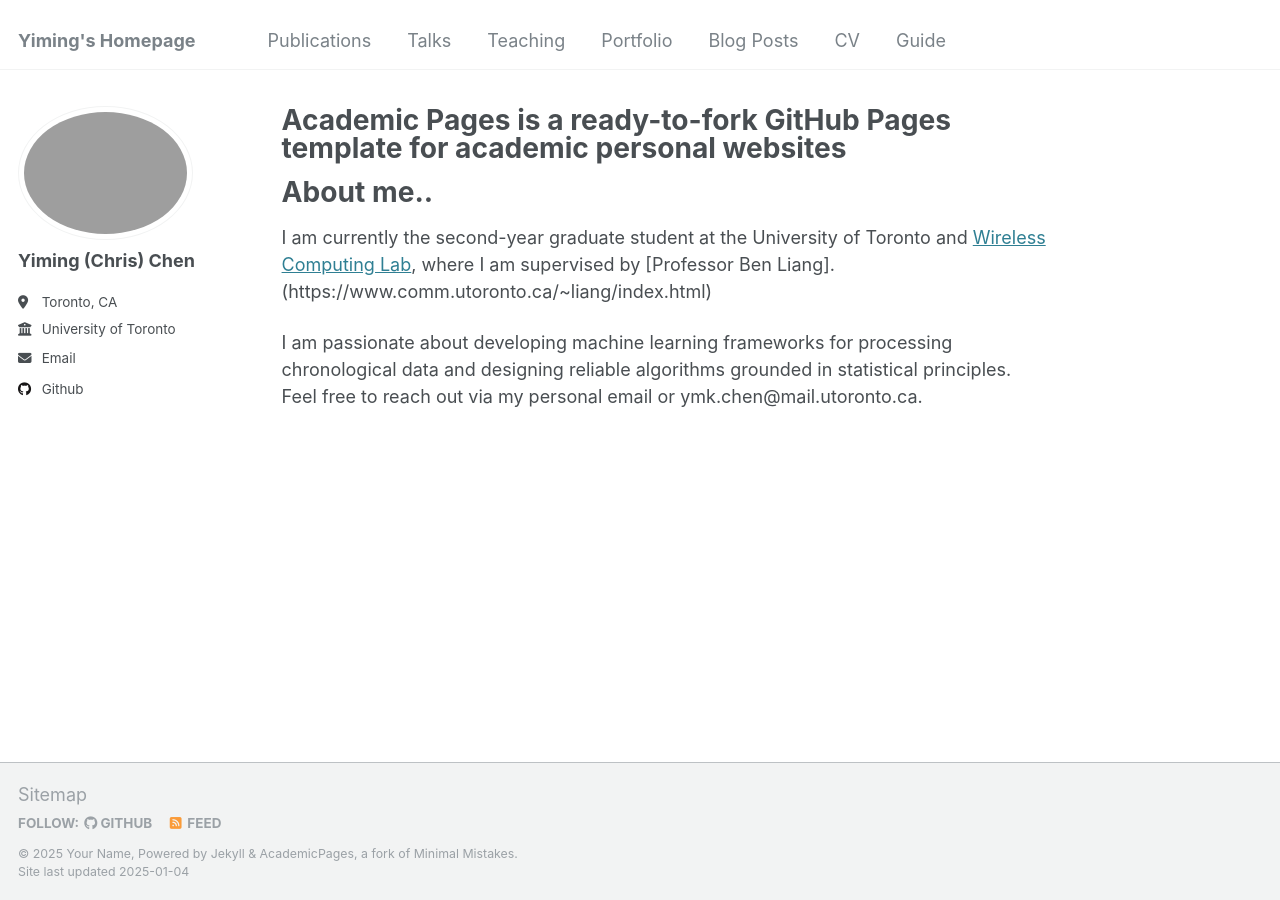
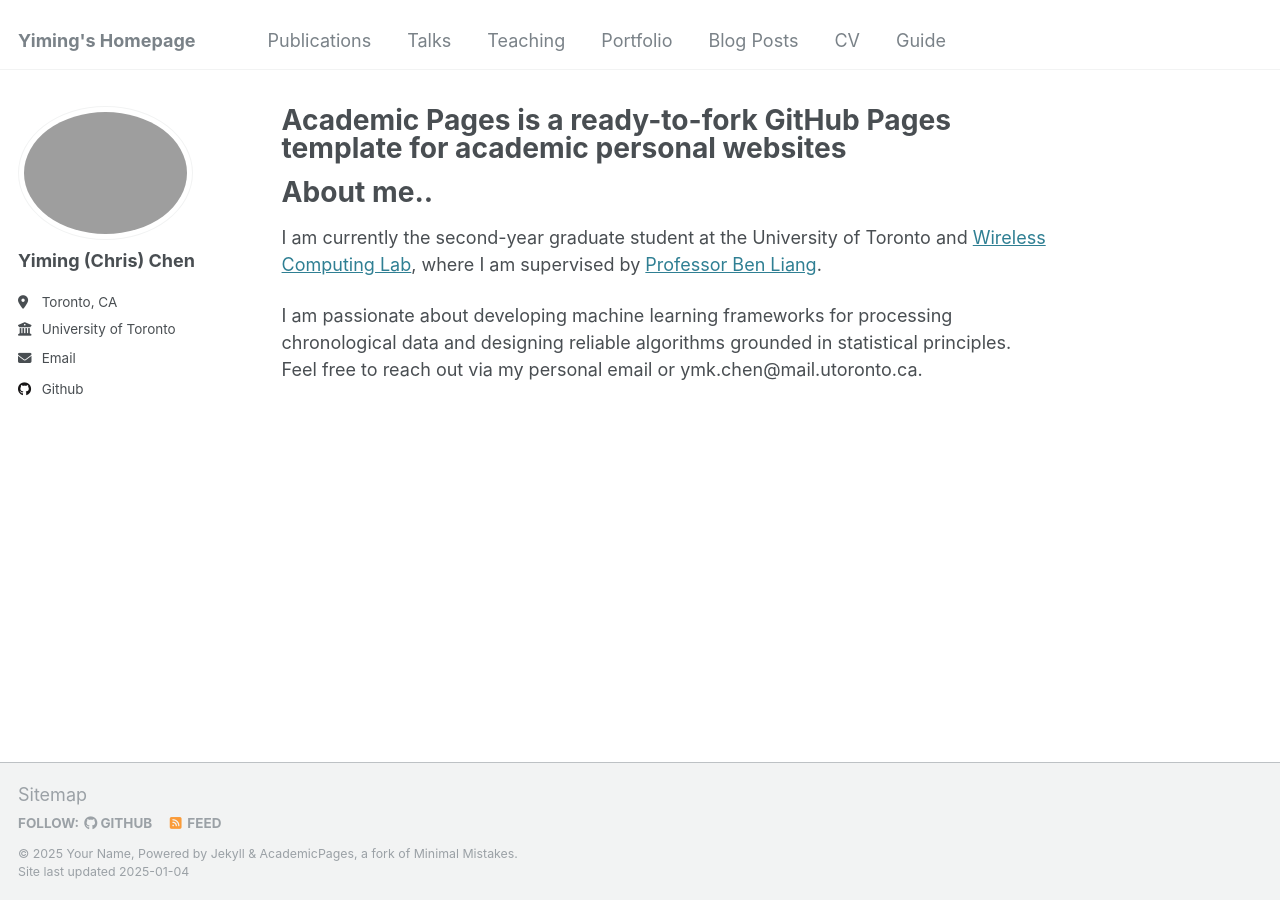
Before and after one commit to yumeyumeko-cym/yumeyumeko-cym.github.io, a Jekyll site: the page built from _pages/about.md, in a window 1280 px wide. Built offline with Jekyll 4.4.1, drawn with Linux system fonts in a browser that asks for light colours.

Commit message:
Update about.md

```diff
--- a/_pages/about.md
+++ b/_pages/about.md
@@ -11,6 +11,6 @@ redirect_from:
 
 About me..
 ======
-I am currently the second-year graduate student at the University of Toronto and [Wireless Computing Lab](https://www.comm.utoronto.ca/%7Eliang/group/WCL.html), where I am supervised by [Professor Ben Liang].(https://www.comm.utoronto.ca/~liang/index.html)
+I am currently the second-year graduate student at the University of Toronto and [Wireless Computing Lab](https://www.comm.utoronto.ca/%7Eliang/group/WCL.html), where I am supervised by [Professor Ben Liang](https://www.comm.utoronto.ca/~liang/index.html).
 
 I am passionate about developing machine learning frameworks for processing chronological data and designing reliable algorithms grounded in statistical principles. Feel free to reach out via my personal email or ymk.chen@mail.utoronto.ca.
```
